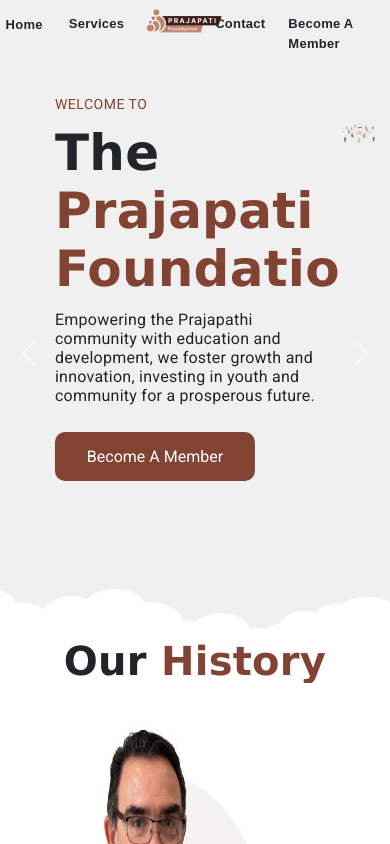
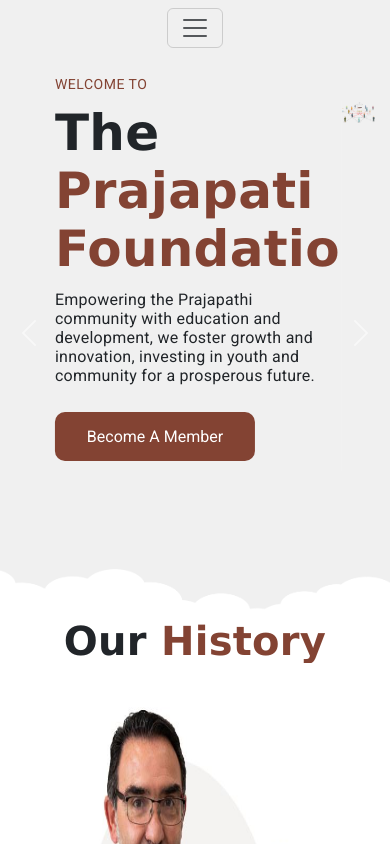
Before and after one commit to bhaveshShah0306/testst, an Angular app: page /#/Home in a window 390 px wide. Shown: the top 844 px of the page. Built offline with nearby package versions, Linux system fonts and the light colour scheme; grey boxes are pictures that could not be loaded.

Commit message:
navbar responsive

```diff
--- a/src/app/career/career.component.html
+++ b/src/app/career/career.component.html
@@ -21,100 +21,82 @@
         padding-right: 50px;
     }
 
-.form-member{
-border: 1px solid black;
-  border-radius: 20px;
-  width: 60%;
-  margin: 10px auto 30px;
+/* Base styles for the form to ensure readability and structure */
+.form-member {
+    max-width: 600px; /* Set a max-width for the form for large screens */
+    margin: 20px auto; /* Center form on the page */
+    padding: 20px;
+    border: 1px solid #ccc;
+    border-radius: 8px;
+    background-color: #f9f9f9;
+}
 
+.form-row {
+    display: flex;
+    flex-wrap: wrap; /* Allow form rows to wrap on small screens */
+    margin-bottom: 20px; /* Space between form rows */
 }
-.form-row {
-/* margin-bottom: 60px; */
-/* column-count: 2; */
 
-display: flex;
-flex-wrap: wrap;
-/* justify-content: space-between; */
+.form-group {
+    flex: 1; /* Flex grow to fill available space */
+    min-width: 250px; /* Minimum width before wrapping */
+    padding: 0 15px; /* Padding on sides */
 }
-  .form-group {
- flex: 1;
-  padding: 20px;
+
+.form-group label {
+    display: block; /* Ensure the label is above the input */
+    margin-bottom: 5px;
 }
- input[type=text],input[type=email],input[type=date], select{
+
+input[type="text"], input[type="email"], select {
+    width: 100%; /* Full width of parent */
+    padding: 10px;
+    margin-bottom: 10px; /* Space below inputs */
     border: none;
-outline: none;
-border-bottom: 2px solid #f0f0f0;
-border-radius: 0%;
-height: 45px;
-}
- input[type=text]:focus,input[type=email]:focus,input[type=date]:focus,select:focus,input[type=file] {
-border-bottom-color: black;
+    background-color: #f9f9f9;
+    border-radius: 0px;
+    border-bottom:2px solid black !important;
 box-shadow: none;
 }
+
 .button-container {
     display: flex;
-  justify-content: center;
+    justify-content: center; /* Center button container */
 }
- .btn{
+
+.btn {
+    padding: 10px 20px;
     background-color: #834333;
-  margin-bottom: 20px;
+    color: white;
     border: none;
-  height:50px;
-  color: white;
-  border-radius: 10px;
-  width: 200px;
- /* align-items: center;
-   display: flex;
-  justify-content: center;
-  margin-left: 300px;*/
+    border-radius: 5px;
+    cursor: pointer;
 }
- .btn:hover{
-  background-color: #834333;
+
+.btn:hover {
+    background-color: #a8503a; /* Slightly darken button on hover */
 }
+
+/* Responsive adjustments */
 @media (max-width: 768px) {
-  /* .btn{
-  background-color: #834333;
-  margin-bottom: 20px;
-   border: none;
-  height:50px;
-  color: white;
-  border-radius: 10px;
-  width: 200px;
- margin-left: 120px;
-  } */
-  .content {
-        display: flex;
+    .form-row, .form-group {
         flex-direction: column;
-        background-color: #f0f0f0;
+        align-items: center;
     }
-    .left-side, .right-side {
-       line-height: normal;
-        width: 100%;
-        padding-left: 10px;
-        margin-top: 30px;
+
+    .form-group {
+        width: 100%; /* Full width of the form on smaller screens */
+        padding: 0 10px; /* Adjust padding */
+    }
+
+    .form-member {
+        padding: 15px; /* Smaller padding on smaller screens */
     }
 }
 
- @media (max-width: 480px) {
-
-  .content {
-        display: flex;
-        /* justify-content: space-between; */
-        flex-direction: column;
-        background-color: #f0f0f0;
-    }
-     .left-side, .right-side {
-       line-height: normal;
-        width: 100%;
-        padding-left: 10px;
-        margin-top: 30px;
-    }
-
-
- }
 </style>
-<div class="content">
-    <div class="left-side">
+<div class="content d-flex justify-content-center align-items-center ">
+    <div class="left-side ">
 
       <p class="d" style="font-size: 55px;letter-spacing:1.2;font-family: Verdana;">Step into the Future with the<span style="color: #834333;"><strong> Prajapathi Foundation</strong></span></p>
       <p style=" font-size: 16px;">Join our community: Embrace the journey to support, learn, and grow with the Prajapathi Foundation.</p>
--- a/src/app/navbar/navbar.component.css
+++ b/src/app/navbar/navbar.component.css
@@ -0,0 +1,42 @@
+/* General Styles */
+.nav-link {
+    font-family: Arial;
+    font-size: 15px;
+  }
+
+  .main {
+    background-color: #f0f0f0;
+  }
+
+  /* Center Navbar Brand and Links on Large Screens */
+  .navbar {
+    justify-content: center; /* Centers the navbar content */
+  }
+
+  .navbar-nav {
+    justify-content: center;
+    width: 100%;
+  }
+
+  .navbar-collapse {
+    justify-content: center;
+  }
+
+  /* Adjustments for smaller screens */
+  @media (max-width: 992px) {
+    .navbar-toggler {
+      display: block; /* Show the toggler on smaller screens */
+    }
+
+    .navbar-nav {
+      flex-direction: column; /* Stack the nav items vertically on smaller screens */
+    }
+
+    .nav-item img {
+      width: 60px; /* Adjust based on preference */
+    }
+
+    .nav-link, .navbar-nav .nav-item {
+      margin: 8px 0; /* Adjust for better touch targets */
+    }
+  }
--- a/src/app/navbar/navbar.component.html
+++ b/src/app/navbar/navbar.component.html
@@ -1,85 +1,36 @@
-
-
-<style>
-
- .nav-link {
-  margin: 20px 20px;
-  font-family: Arial;
-  font-size: 15px;
- }
- .main{
-  background-color:  #f0f0f0;
- }
-
-
-  @media (max-width: 480px){
-
-  .container-fluid{
-    column-count: 5;
-    column-gap: 0%;
-  }
-  .nav-link {
-    margin: 6px 5px;
-    font-size: 13px;
-  }
-
-  .navbar-nav {
-    flex-direction: column;
-
-  }
-
-  .nav-item img {
-    width: 100px;
-    padding-right: 23px;
-  }
-  .nav-item:first-child {
-    margin-top: -7px;
-    padding-left: 10px;
-  }
-
-
-}
 
 
 
-</style>
 
 <main class="main">
-  <div class="container-fluid">
+  <div class="container-fluid ">
+    <nav class="navbar navbar-expand-lg">
+      <!-- Hamburger Menu Toggle Button -->
+      <button class="navbar-toggler" type="button" (click)="isMenuCollapsed = !isMenuCollapsed" aria-controls="navbarSupportedContent" aria-expanded="!isMenuCollapsed" aria-label="Toggle navigation" style="color: #cb8372;">
+        <span style="color: #cb8372;" class="navbar-toggler-icon"></span>
+      </button>
 
-    <nav class="navbar navbar-expand-sm   justify-content-center">
-      <ul class="navbar-nav">
+      <!-- Navbar Links -->
+      <div class="collapse navbar-collapse" [class.show]="!isMenuCollapsed" id="navbarSupportedContent">
+        <ul class="navbar-nav mr-auto">
           <li class="nav-item">
-          <a class="nav-link text-dark " routerLink="Home"><b>Home</b></a>
+            <a class="nav-link text-dark mt-4" routerLink="Home"><b>Home</b></a>
           </li>
           <li class="nav-item">
-          <a class="nav-link text-dark" routerLink="Services"><b>Services</b></a>
+            <a class="nav-link text-dark mt-4" routerLink="Services"><b>Services</b></a>
           </li>
-        <!-- <li class="nav-item">
-          <a class="nav-link text-dark" routerLink="services"><b>Charity</b></a>
-        </li>
-        <li class="nav-item">
-          <a class="nav-link text-dark" routerLink="becomemember"><b>Career</b></a>
-        </li> -->
           <li class="nav-item p-2">
             <img style="cursor: pointer;" (click)="onclicklogo()" src="/assets/Logo.png" alt="image">
           </li>
-        <!-- <li class="nav-item">
-          <a class="nav-link text-dark" routerLink="blog"><b>Blog</b></a>
-        </li> -->
           <li class="nav-item">
-          <a class="nav-link text-dark" routerLink="Contact"><b>Contact</b></a>
+            <a class="nav-link text-dark mt-4" routerLink="Contact"><b>Contact</b></a>
           </li>
           <li class="nav-item">
-          <a class="nav-link text-dark" routerLink="Membership"><b>Become A Member</b></a>
+            <a class="nav-link text-dark mt-4" routerLink="Membership"><b>Become A Member</b></a>
           </li>
-        <!-- <li class="nav-item">
-          <a class="nav-link text-dark" (click)="login()"><b>Log In</b></a>
-        </li> -->
         </ul>
+      </div>
     </nav>
-
   </div>
 </main>
-
 <router-outlet />
--- a/src/app/navbar/navbar.component.ts
+++ b/src/app/navbar/navbar.component.ts
@@ -8,6 +8,7 @@
   styleUrls: ['./navbar.component.css']
 })
 export class NavbarComponent {
+  isMenuCollapsed = true;
   constructor(private router : Router){}
 login(){
   this.router.navigateByUrl('/login')
```
Lines whose indentation alone changed are shown as unchanged.
